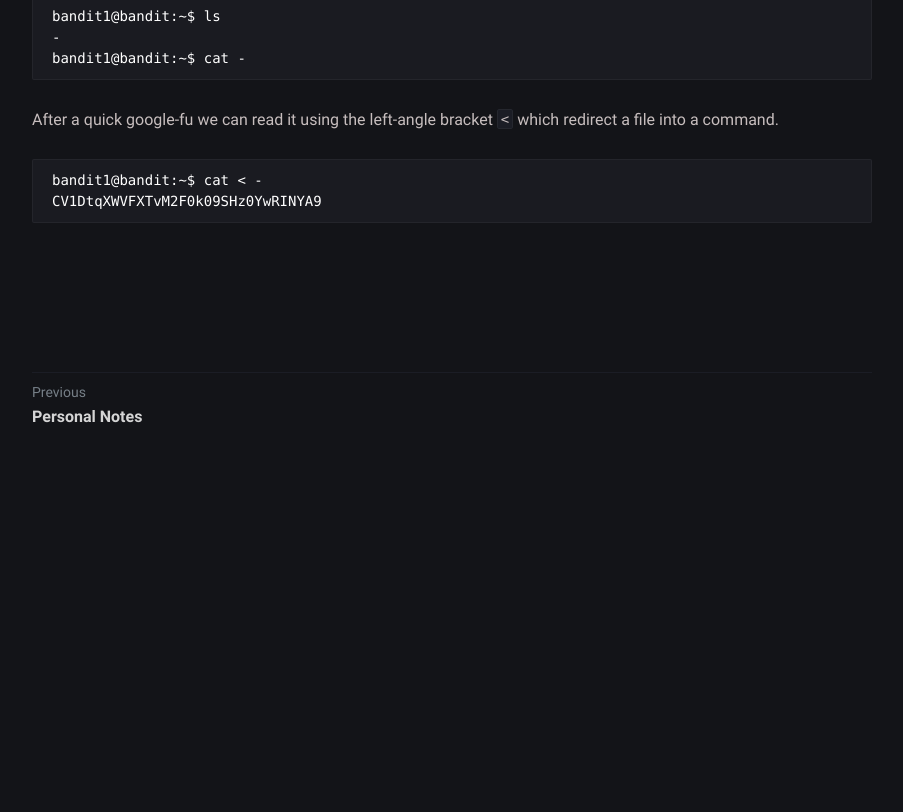
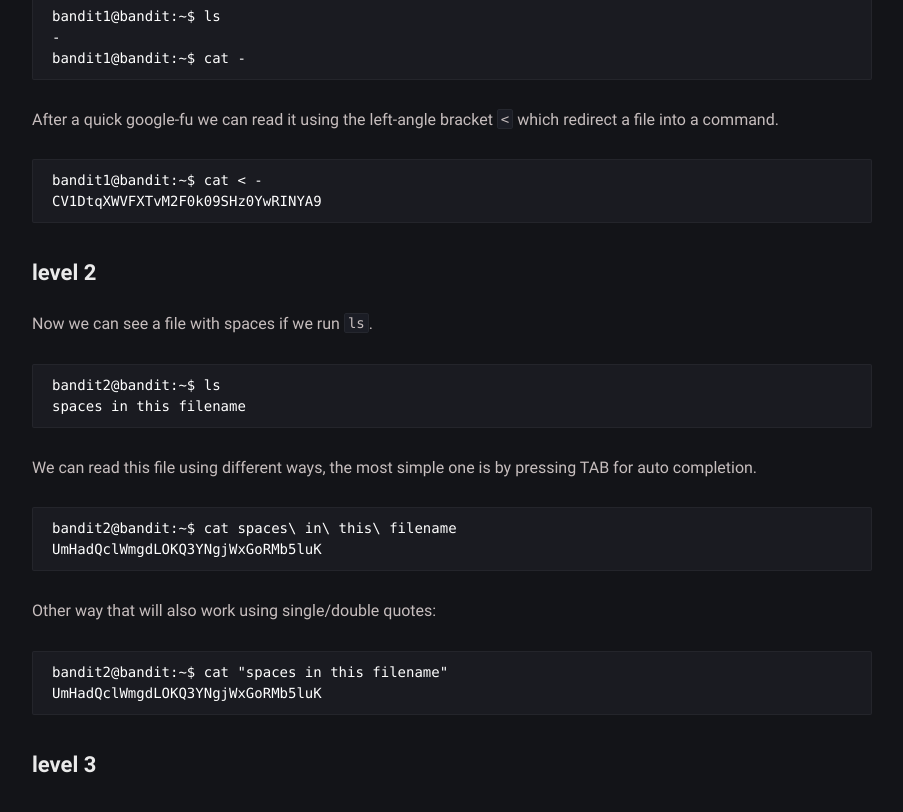
Before and after one commit to sh3llm4g1ck/sh3llm4g1ck.github.io, a Jekyll site: the page built from _posts/overthewire-bandit/2022-03-10-overthewire-bandit.md, in a window 1280 px wide and 900 px high, scrolled down 1343 px. Shown: the top 812 px of the window, without its empty margins (188-1091 px from the left). Built offline with Jekyll 4.4.1, drawn with Linux system fonts in a browser that asks for light colours; before the commit the page ends 1781 px from its top, so only the background shows below that.

Commit message:
Update 2022-03-10-overthewire-bandit.md

````diff
--- a/_posts/overthewire-bandit/2022-03-10-overthewire-bandit.md
+++ b/_posts/overthewire-bandit/2022-03-10-overthewire-bandit.md
@@ -55,3 +55,28 @@ After a quick google-fu we can read it using the left-angle bracket `<` which re
 bandit1@bandit:~$ cat < -
 CV1DtqXWVFXTvM2F0k09SHz0YwRINYA9
 ```
+
+## level 2
+
+Now we can see a file with spaces if we run `ls`.
+
+```
+bandit2@bandit:~$ ls
+spaces in this filename
+```
+
+We can read this file using different ways, the most simple one is by pressing TAB for auto completion.
+
+```
+bandit2@bandit:~$ cat spaces\ in\ this\ filename
+UmHadQclWmgdLOKQ3YNgjWxGoRMb5luK
+```
+
+Other way that will also work using single/double quotes:
+
+```
+bandit2@bandit:~$ cat "spaces in this filename"
+UmHadQclWmgdLOKQ3YNgjWxGoRMb5luK
+```
+
+## level 3
````
